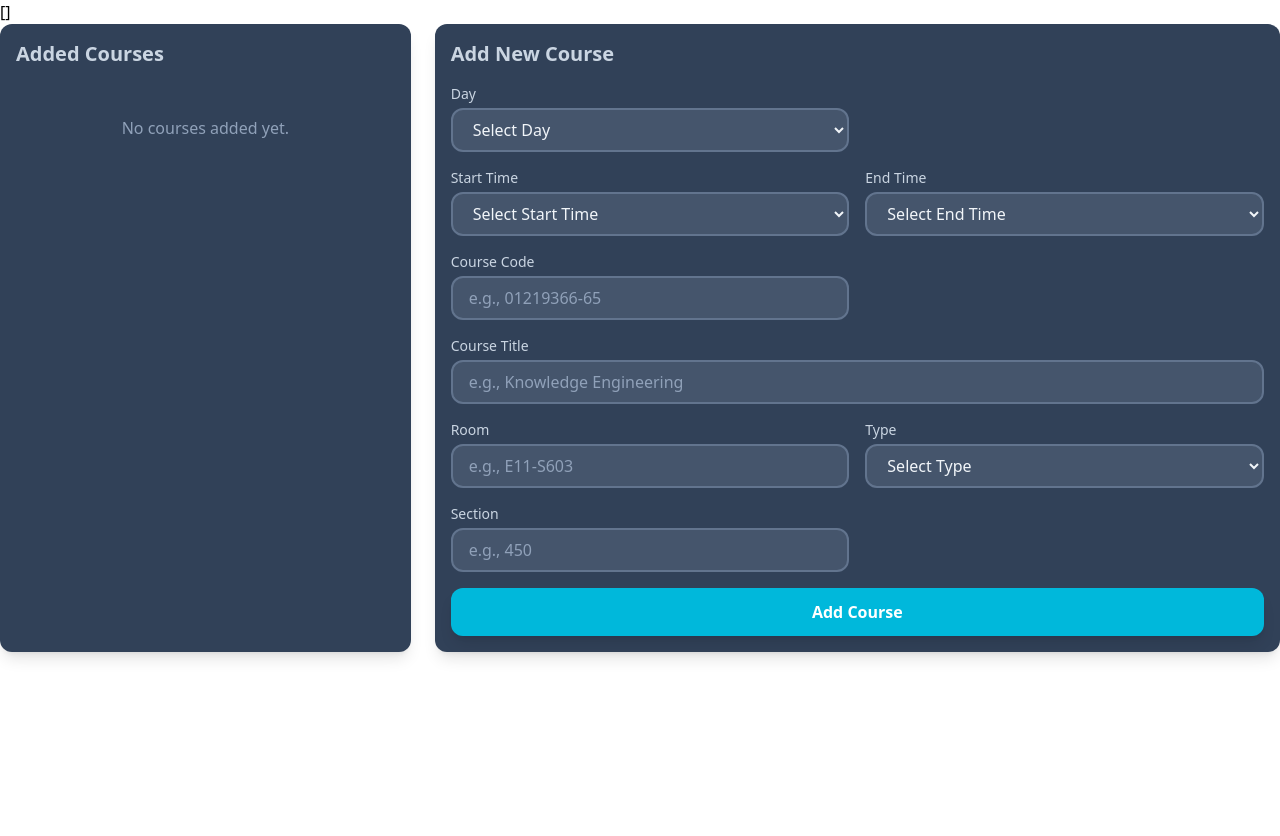
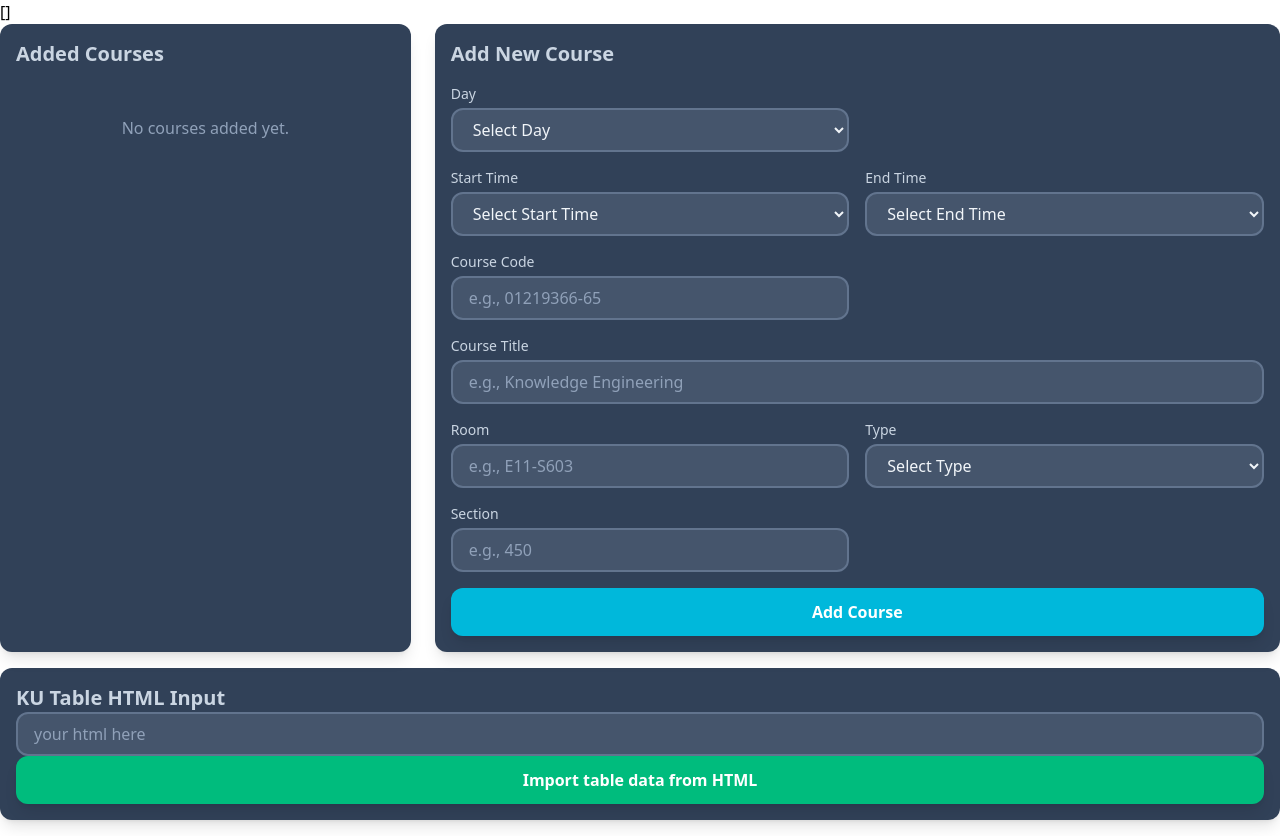
Before and after one commit to Yet-Another-Software-Team/custom-table-but-vue, a Vue app in the folder app/: page / in a window 1280 px wide. Before the commit the page ends 800 px from the top, so only its background shows below. Built offline with nearby package versions, Linux system fonts and the light colour scheme.

Commit message:
add Html input component to HomeView

```diff
--- /dev/null
+++ b/app/src/components/HtmlInput.vue
@@ -0,0 +1,54 @@
+<script setup lang="ts">
+import { ref, watch } from "vue";
+import { parseHtmlToJson } from "../functions/parser";
+
+
+// Use defineProps to receive the 'modelValue' prop from the parent
+const props = defineProps({
+  modelValue: {
+    type: Array,
+    default: () => [],
+  }
+});
+
+// Use defineEmits to declare the 'update:modelValue' event
+const emits = defineEmits(['update:modelValue']);
+
+// Local state to manage the courses, initialized with the prop value
+const courses = ref([]);
+
+watch(() => props.modelValue, (newVal) => {
+  courses.value = newVal;
+}, { immediate: true });
+
+watch(courses, (newVal) => {
+  emits('update:modelValue', newVal);
+}, { deep: true });
+const message = ref("");
+
+
+function parseInput() {
+    courses.value = JSON.parse(parseHtmlToJson(message.value))
+}
+</script>
+
+<template>
+  <div class="w-full py-4">
+    <div class="bg-slate-700 rounded-xl p-4 shadow-lg">
+      <h2 class="text-xl font-bold text-slate-300">KU Table HTML Input</h2>
+      <input
+        v-model="message"
+        placeholder="your html here"
+        class="w-full bg-slate-600 text-slate-100 placeholder-slate-400 border-2 border-slate-500
+                rounded-xl px-4 py-2 focus:outline-none focus:border-cyan-500 transition-colors"
+        />
+      <button
+        @click="parseInput"
+        class="w-full bg-emerald-500 text-white font-bold rounded-xl px-6 py-3 shadow-lg
+                hover:bg-emerald-600 transition-colors duration-200"
+        >
+        Import table data from HTML
+      </button>
+    </div>
+  </div>
+</template>
--- a/app/src/pages/HomeView.vue
+++ b/app/src/pages/HomeView.vue
@@ -2,12 +2,14 @@
   <div>
     <span>{{courses}}</span>
     <ManualInput v-model="courses" />
+    <HtmlInput v-model="courses"/>
   </div>
 </template>
 
 <script setup>
 import { ref } from 'vue';
 import ManualInput from '../components/ManualInput.vue';
+import HtmlInput from '../components/HtmlInput.vue';
 
 const courses = ref([]);
 </script>
```
